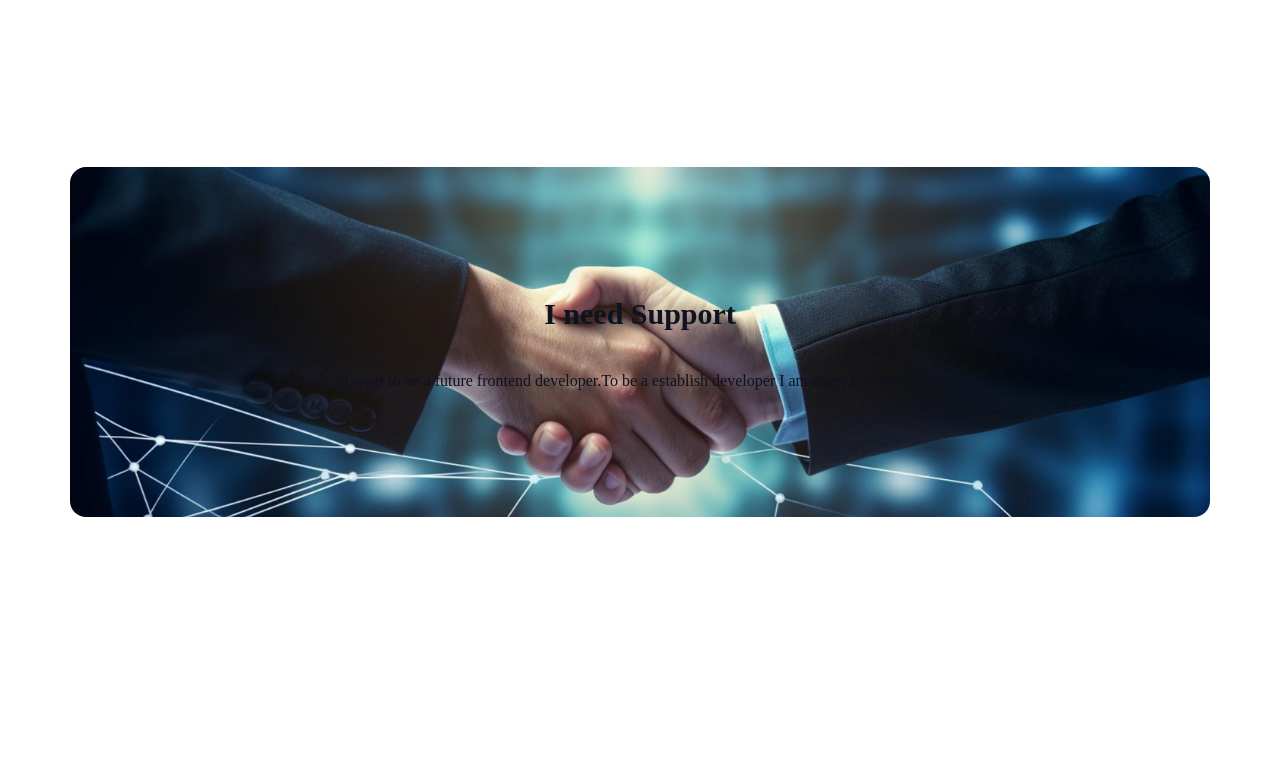
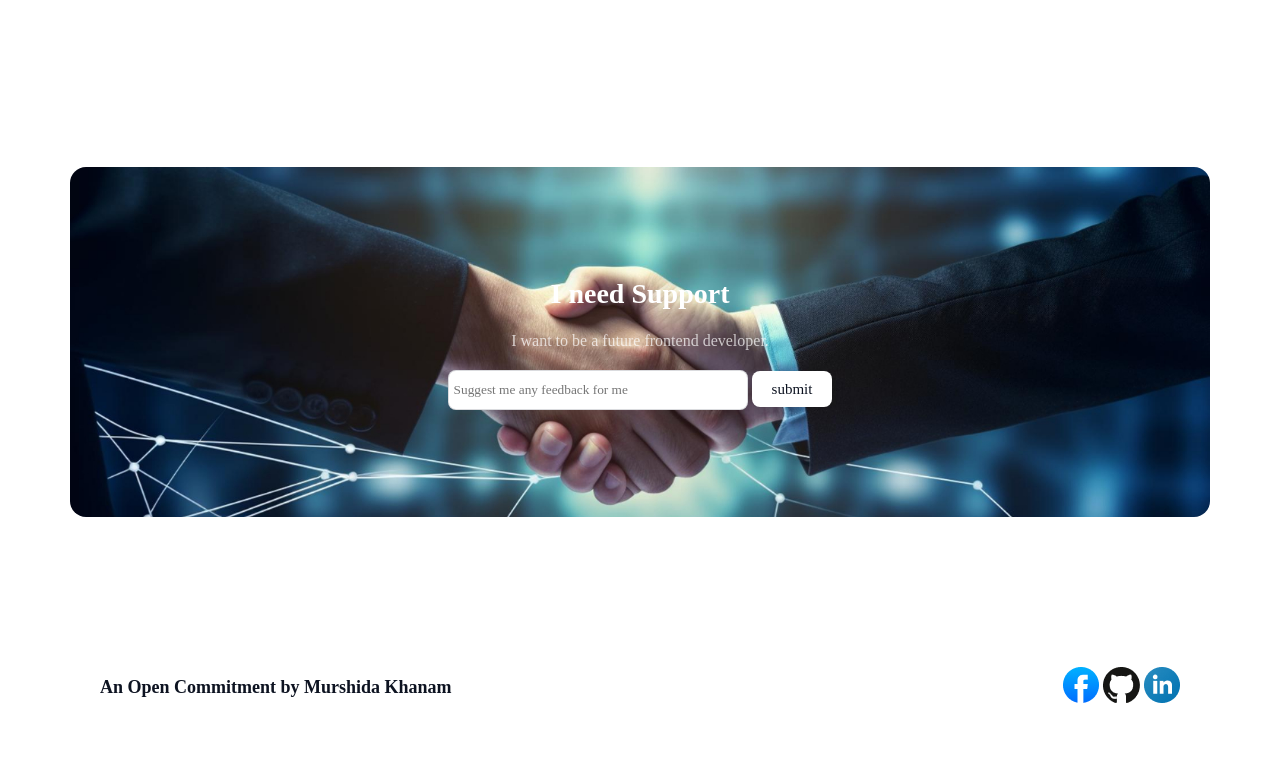
Before and after one commit to SimpleCoding5663/assignment1, a plain HTML site: page index.html in a window 1280 px wide. Shown: the part 3412-4169 px from the top of the page. Before the commit the page ends 4029 px from the top, so only its background shows below. Drawn offline with Linux system fonts and the light colour scheme; a web font is replaced by a local one.

Commit message:
added the whole project

```diff
--- a/index.html
+++ b/index.html
@@ -105,14 +105,29 @@
     <!--end of target-->
     <!--support start-->
     <section class="support">
+      <div class="overlay"></div>
       <div class="support-content">
-        <h1 class="section-heading">I need Support</h1>
-        <p class="section-para">I want to be a future frontend developer.To be a establish developer I am eager to work hard.</p>
+        <h3 class="section-heading">I need Support</h3>
+        <p class="section-para">I want to be a future frontend developer.</p>
+        <div class="support-submit">
+          <input type="text" placeholder="Suggest me any feedback for me">
+          <a href="#">submit</a>
+        </div>
       </div>
     </section>
     <!--end of support-->
-
   </main>
-  <footer></footer>
+  <!--footer start-->
+  <footer class="footer" id="footer">
+    <div class="copyright">
+      <p>An Open Commitment by Murshida Khanam</p>
+    </div>
+    <div class="social-media">
+      <a href="https://www.facebook.com/" target="_blank"><img src="images/facebook.png"></a>
+      <a href="https://github.com/" target="_blank"><img src="images/github.png"></a>
+      <a href="https://www.linkedin.com/" target="_blank"><img src="images/linkedin-icon 1.png"></a>
+    </div>
+  </footer>
+  <!--end of footer-->
 </body>
 </html>
--- a/style.css
+++ b/style.css
@@ -185,4 +185,62 @@ section{
   flex-direction: column;
   align-items: center;
   justify-content: center;
+  position: relative;
 }
+.overlay{
+  position: absolute;
+  top: 0;
+  left: 0;
+  bottom: 0;
+  background: rgba(0, 0, 0, 0.2);
+  border-radius: 16px;
+}
+.support-content h3{
+  color: rgb(255, 255, 255);
+  font-size: 28px;
+  font-weight: 600;
+  text-align: center;
+  margin-bottom: 20px;
+}
+.support-content p{
+  color: rgb(255, 255, 255);
+  font-size: 16px;
+  font-weight: 400;
+  text-align: center;
+  opacity: 0.7;
+  margin-bottom: 20px;
+}
+.support-submit input{
+  width: 300px;
+  height: 40px;
+  border: 1px solid rgba(13, 19, 33, 0.15);
+  border-radius: 8px;
+  background: rgb(255, 255, 255);
+  padding: 5px 20px 5px 5px;
+  text-align: left;
+}
+.support-submit a{
+  font-size: 15px;
+  font-weight: 300;
+  padding: 10px 20px;
+  color: rgb(13, 19, 33);
+  border-radius: 8px;
+  background: rgb(255, 255, 255);
+  text-decoration: none;
+}
+/*--footer start--*/
+.footer{
+  padding: 50px 100px;
+  display: flex;
+  align-items: center;
+  justify-content: space-between;
+}
+.footer p{
+  color: rgb(13, 19, 33);
+  font-size: 18px;
+  font-weight: 600;
+  text-align: center;
+}
+.footer a{
+  cursor: pointer;
+}
```
